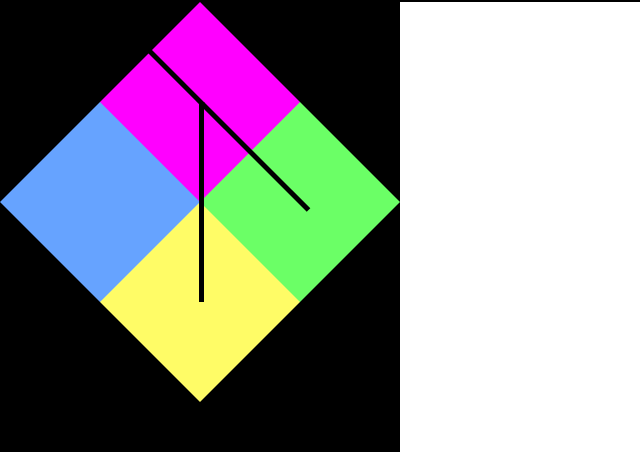
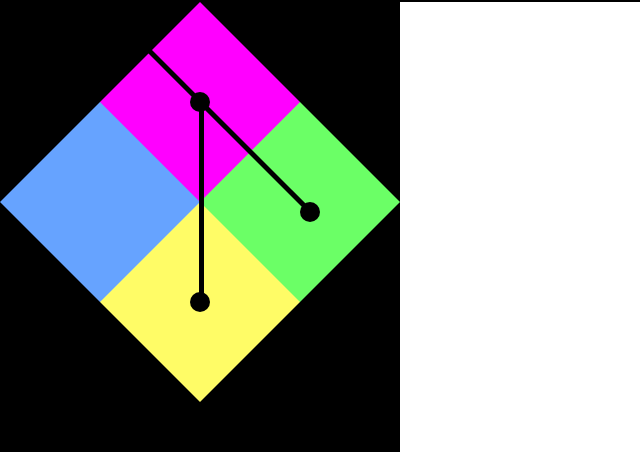
Before and after one commit to faustogomezp/consolacss, a plain HTML site: page index.html in a window 1280 px wide. Shown: the part 498-950 px from the top of the page, 0-640 px from the left. Drawn offline with Linux system fonts and the light colour scheme.

Commit message:
Se ha dado propiedades en CSS para crear los circulos en las conexiones

```diff
--- a/index.html
+++ b/index.html
@@ -49,15 +49,15 @@
             <div class="icon-gitbash__div-transparent-right"><hr class="icon-gitbash__div-transparent-right--hr3"></div>
             <div class="icon-gitbash__div-5"><hr class="icon-gitbash__div-transparent-left--hr2"></div>
             <div class="icon-gitbash__div-6"></div>
-            <div class="icon-gitbash__div-7"></div>
+            <div class="icon-gitbash__div-7"><div class="icon-gitbash__div-7--cir1"></div></div>
             <div class="icon-gitbash__div-8"></div>
             <div class="icon-gitbash__div-9"></div>
             <div class="icon-gitbash__div-10"></div>
             <div class="icon-gitbash__div-11"></div>
-            <div class="icon-gitbash__div-12"></div>
+            <div class="icon-gitbash__div-12"><div class="icon-gitbash__div-12--cir1"></div></div>
             <div class="icon-gitbash__div-transparent-left"></div>
             <div class="icon-gitbash__div-14"></div>
-            <div class="icon-gitbash__div-15"></div>
+            <div class="icon-gitbash__div-15"><div class="icon-gitbash__div-15--cir1"></div>
             <div class="icon-gitbash__div-transparent-right"></div>
         </div>
     </section>
--- a/style.css
+++ b/style.css
@@ -196,6 +196,16 @@
     border-left: 100px solid #f0f;
 }
 
+.icon-gitbash__div-7--cir1 {
+    background-color: #000;
+    position: relative;
+    left: -110px;
+    top: -10px;
+    width: 20px;
+    height: 20px;
+    border-radius: 100%;
+}
+
 .icon-gitbash__div-8 {
     float: left;
     width: 0;
@@ -242,6 +252,16 @@
     border-spacing: 0;
 }
 
+.icon-gitbash__div-12--cir1 {
+    background-color: #000;
+    position: relative;
+    left: -100px;
+    top: 0px;
+    width: 20px;
+    height: 20px;
+    border-radius: 100%;
+}
+
 .icon-gitbash__div-14 {
     float: left;
     width: 0;
@@ -261,3 +281,13 @@
     margin: 0;
     padding: 0;
 }
+
+.icon-gitbash__div-15--cir1 {
+    background-color: #000;
+    position: relative;
+    left: -110px;
+    top: -10px;
+    width: 20px;
+    height: 20px;
+    border-radius: 100%;
+}
```
